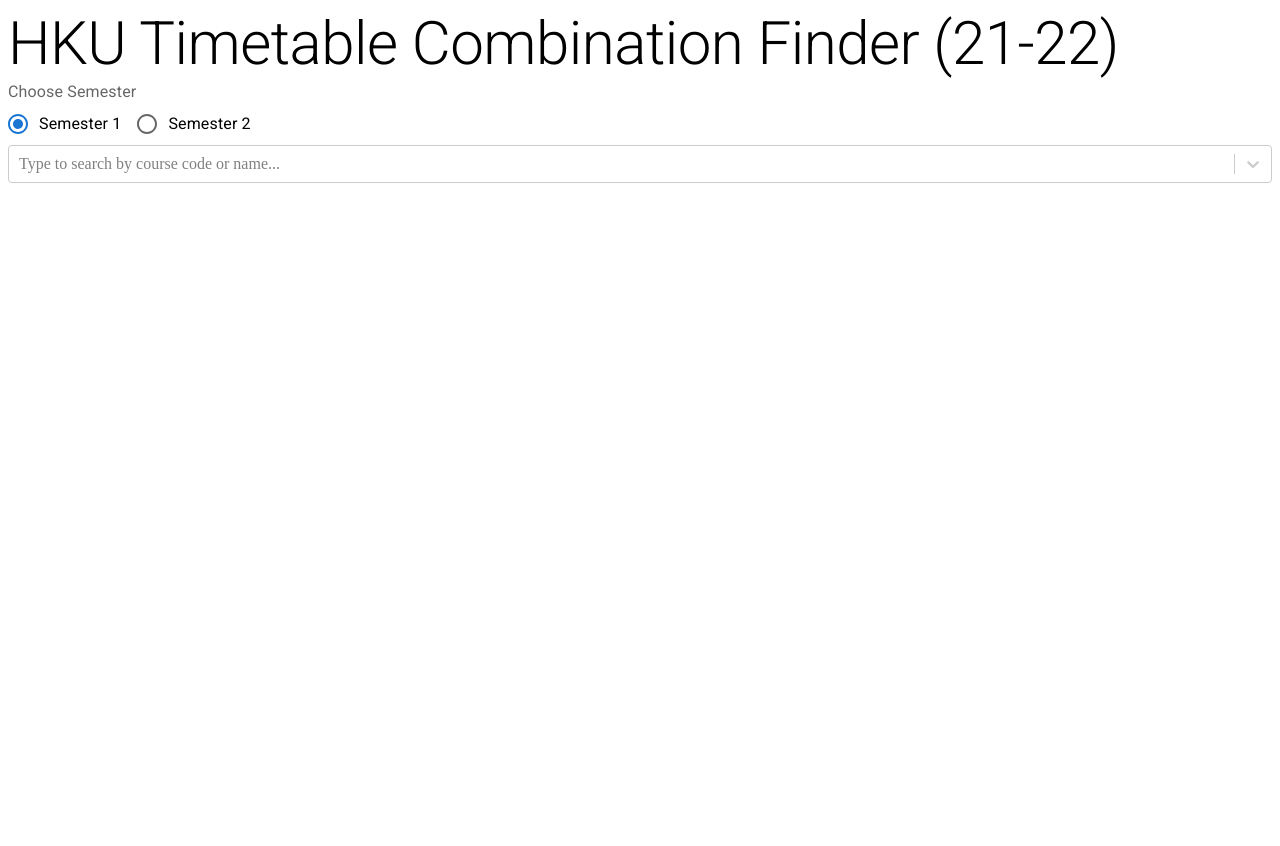
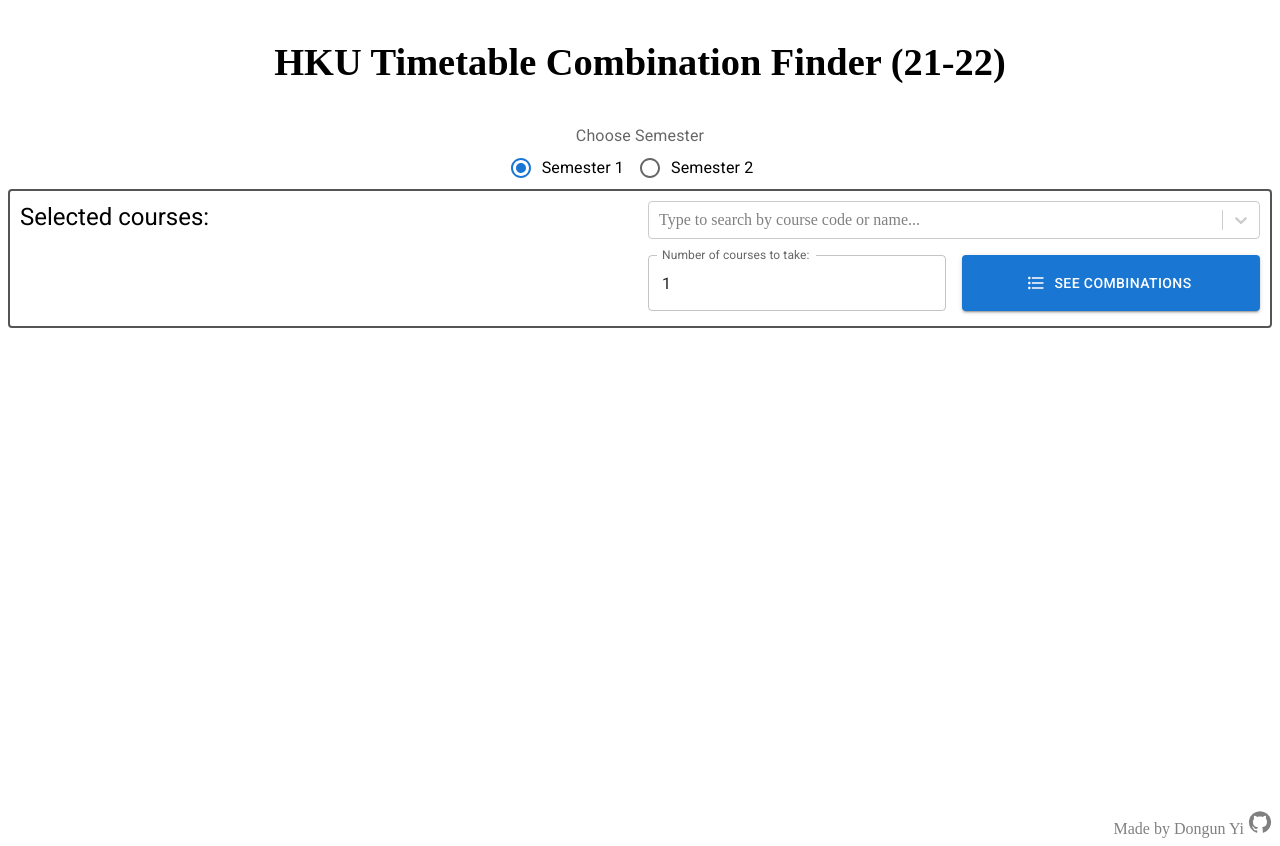
Before and after one commit to olwooz/hku-timetable-combination-finder, a React (Create React App) app: page / in a window 1280 px wide. Before the commit the page ends 800 px from the top, so only its background shows below. Built offline with nearby package versions, Linux system fonts and the light colour scheme.

Commit message:
Design update

```diff
--- a/src/components/BaseTable.js
+++ b/src/components/BaseTable.js
@@ -1,8 +1,19 @@
 import { useEffect, useState } from "react";
 
-import Course from "./Course";
+import Fab from '@mui/material/Fab';
+import { Typography } from "@mui/material";
+
+import ViewListIcon from '@mui/icons-material/ViewList';
+
+
 import "../styles/styles.scss";
-var tableElemHeight = 60;
+var tableElemHeight = 40;
+
+const fabStyle = {
+    position: 'absolute',
+    bottom: 16,
+    right: 16,
+};
 
 function calcTop(time) {
     var sh = 8;
@@ -33,9 +44,12 @@
     return res;
 }
 
-function BaseTable({courses}) {
+function BaseTable({courses, hideTable, idx}) {
     return (
+        <div>
+        <Typography variant='h5'>Combination {idx}:</Typography>
         <div className="timetable">
+
             <div className="timeline">
                 <ul>
                     <li></li>
@@ -245,6 +259,8 @@
                     </li>
                 </ul>
             </div>
+            <Fab style={fabStyle} onClick={hideTable}><ViewListIcon /></Fab>
+        </div>
         </div>
     );
 }
--- a/src/components/CombinationList.js
+++ b/src/components/CombinationList.js
@@ -18,7 +18,9 @@
 
     return(
         <div>
-        <Typography variant='h5'>Total {result.length} {result.length > 1 ? 'combinations' : 'combination'} available!</Typography>
+        {result.length > 0 ?
+            <Typography variant='h5'>Total {result.length} {result.length > 1 ? 'combinations' : 'combination'} available!</Typography>
+        : <Typography variant='h5'>No combination available :(</Typography>}
         {result.map((comb, idx) =>
             <div className='comb-list'>
             <List className={`comb-${idx}`} key={idx}>
--- a/src/components/Course.js
+++ /dev/null
@@ -1,5 +0,0 @@
-function Course(){
-
-}
-
-export default Course;
--- a/src/components/CourseSearchBar.js
+++ b/src/components/CourseSearchBar.js
@@ -11,6 +11,8 @@
             getOptionValue={(course) => course.code + course.section}
             placeholder="Type to search by course code or name..."
             onChange={handleAdd}
+            menuPortalTarget={document.body}
+            styles={{ menuPortal: base => ({ ...base, zIndex: 9999 }) }}
         />
     );
 }
--- /dev/null
+++ b/src/components/CourseSelectArea.js
@@ -0,0 +1,34 @@
+import Grid from '@mui/material/Grid';
+
+import SemesterController from "../components/SemesterController";
+import CourseSearchBar from "../components/CourseSearchBar";
+import SelectedCoursesList from "../components/SelectedCoursesList";
+import SeeCombinationsButton from "../components/SeeCombinationsButton";
+
+
+function CourseSelectArea({semester, handleSemesterChange, selectedCourses, handleDelete, inputCheck, courses, handleInputChange, handleAdd, numCourse, setNumCourse, handleMakeComb}){
+    return(
+        <div>
+        <SemesterController semester={semester} handleSemesterChange={handleSemesterChange}/>
+        <div className="course-sel-wrapper">
+        <Grid container spacing={2}>
+            <Grid item xs={12} md={6} order={{xs: 2, md: 1}}>
+                <SelectedCoursesList selectedCourses={selectedCourses} handleDelete={handleDelete} />
+            </Grid>
+            <Grid item xs={12} md={6} order={{xs: 1, md: 2}}>
+                <Grid container spacing={2} direction="column" justifyContent="space-between" alignItems="stretch">
+                    <Grid item xs={12}>
+                        <CourseSearchBar inputCheck={inputCheck} semester={semester} courses={courses} handleInputChange={handleInputChange} handleAdd={handleAdd} />
+                    </Grid>
+                    <Grid item xs={12}>
+                        <SeeCombinationsButton selectedCourses={selectedCourses} numCourse={numCourse} setNumCourse={setNumCourse} handleMakeComb={handleMakeComb}/>
+                    </Grid>
+                </Grid>
+            </Grid>
+        </Grid>
+        </div>
+        </div>
+    );
+}
+
+export default CourseSelectArea;
--- /dev/null
+++ b/src/components/Footer.js
@@ -0,0 +1,12 @@
+import GitHubIcon from '@mui/icons-material/GitHub';
+
+function Footer(){
+    return(
+        <footer className="footer" style={{color: "gray", bottom: 0}}>
+            <span>Made by Dongun Yi </span>
+            <span className="footer-icon"><GitHubIcon onClick={()=>window.open('https://github.com/dyi919/hku-timetable', '_blank')}/></span>
+        </footer>
+    );
+}
+
+export default Footer;
--- /dev/null
+++ b/src/components/Header.js
@@ -0,0 +1,26 @@
+import Typography from "@mui/material/Typography";
+import { createTheme, ThemeProvider } from '@mui/material/styles';
+
+const theme = createTheme();
+
+theme.typography.h2 = {
+  fontSize: '1.2rem',
+  '@media (min-width:600px)': {
+    fontSize: '1.5rem',
+  },
+  [theme.breakpoints.up('md')]: {
+    fontSize: '2.4rem',
+  },
+};
+
+function Header(){
+    return(
+        <div className="header-wrapper">
+            <ThemeProvider theme={theme}>
+                <Typography variant="h2">HKU Timetable Combination Finder (21-22)</Typography>
+            </ThemeProvider>
+        </div>
+    );
+}
+
+export default Header;
--- a/src/components/SeeCombinationsButton.js
+++ b/src/components/SeeCombinationsButton.js
@@ -7,8 +7,8 @@
 
 function SeeCombinationsButton({selectedCourses, numCourse, setNumCourse, handleMakeComb}){
     return(
-        <Grid container style={{width:'80%',margin:'auto'}} justifyContent="center" alignItems="stretch" spacing={2}>
-            <Grid item xs={8}>
+        <Grid container justifyContent="space-between" spacing={2}>
+            <Grid item xs={6}>
             <TextField
                 label="Number of courses to take:"
                 type="number"
@@ -27,8 +27,8 @@
                 fullWidth
             />
             </Grid>
-            <Grid alignItems="stretch" style={{ display: "flex" }} item xs={4}>
-                <Button variant="contained" onClick={handleMakeComb} startIcon={<FormatListBulletedIcon />}>See Combinations</Button>
+            <Grid style={{ display: "flex" }} item xs={6}>
+                <Button fullWidth variant="contained" onClick={handleMakeComb} startIcon={<FormatListBulletedIcon />}>See Combinations</Button>
             </Grid>
         </Grid>
     );
--- a/src/components/SelectedCoursesList.js
+++ b/src/components/SelectedCoursesList.js
@@ -5,8 +5,14 @@
 import IconButton from '@mui/material/IconButton';
 import DeleteIcon from '@mui/icons-material/Delete';
 
+import Typography from "@mui/material/Typography";
+
+
 function SelectedCoursesList({selectedCourses, handleDelete}) {
     return(
+        <div>
+        <Typography variant='h5'>Selected courses:</Typography>
+        <div className='selected-course-list'>
         <List>
             {selectedCourses.map((course,idx) =>
                 <ListItem id={course.code} key={idx}
@@ -23,6 +29,8 @@
                 </ListItem>
             )}
         </List>
+        </div>
+        </div>
     );
 }
 
--- a/src/components/SemesterController.js
+++ b/src/components/SemesterController.js
@@ -9,6 +9,7 @@
 
 function SemesterController({semester, handleSemesterChange}) {
     return (
+        <div className="semester-controller" >
         <FormControl component="fieldset">
             <FormLabel component="legend">Choose Semester</FormLabel>
             <RadioGroup row aria-label="semester" name="row-radio-buttons-group">
@@ -16,6 +17,7 @@
                 <FormControlLabel value="2" control={<Radio />} label="Semester 2" checked={semester === "2" ? true : false} onChange={() => handleSemesterChange("2")} />
             </RadioGroup>
         </FormControl>
+        </div>
     );
 }
 
--- a/src/routes/Timetable.js
+++ b/src/routes/Timetable.js
@@ -1,17 +1,14 @@
-import { useEffect, useState } from "react";
-
-import { Typography } from "@mui/material";
+import { useState } from "react";
+import Grid from '@mui/material/Grid';
 
 import "../styles/styles.scss";
 
 import courses from "../data/simplified";
+import Header from "../components/Header";
 import BaseTable from "../components/BaseTable";
-import { ClassSharp } from "@material-ui/icons";
-import SemesterController from "../components/SemesterController";
-import CourseSearchBar from "../components/CourseSearchBar";
-import SelectedCoursesList from "../components/SelectedCoursesList";
-import SeeCombinationsButton from "../components/SeeCombinationsButton";
 import CombinationList from "../components/CombinationList";
+import CourseSelectArea from "../components/CourseSelectArea";
+import Footer from "../components/Footer";
 
 // check if two courses have overlapping time
 function compareTime(c1, c2) {
@@ -93,6 +90,7 @@
 
     const [showComb, setShowComb] = useState(false);
     const [showTable, setShowTable] = useState(false);
+    const [displayIdx, setDisplayIdx] = useState("0");
 
     const reset = () => {
         setSelectedCourses([]);
@@ -160,36 +158,47 @@
         setSelectedComb(result[idx]);
         setShowTable(true);
         setShowComb(false);
+        setDisplayIdx(idx+1);
     }
 
     const hideTable = () => {
         setSelectedComb([]);
         setShowTable(false);
         setShowComb(true);
+        setDisplayIdx("0")
     }
 
     return(
         <div>
-            <Typography variant="h2">HKU Timetable Combination Finder (21-22)</Typography>
-            <SemesterController semester={semester} handleSemesterChange={handleSemesterChange}/>
-            <CourseSearchBar inputCheck={inputCheck} semester={semester} courses={courses} handleInputChange={handleInputChange} handleAdd={handleAdd} />
-            {selectedCourses.length > 0 ?
-                <SelectedCoursesList selectedCourses={selectedCourses} handleDelete={handleDelete} /> :
-            null}
-            {selectedCourses.length > 0 ?
-                <SeeCombinationsButton selectedCourses={selectedCourses} numCourse={numCourse} setNumCourse={setNumCourse} handleMakeComb={handleMakeComb}/>
-            : null}
+            <div className="content-wrapper">
+            <Header />
+            <CourseSelectArea
+                semester={semester}
+                inputCheck={inputCheck}
+                courses={courses}
+                numCourse={numCourse}
+                selectedCourses={selectedCourses}
+                handleSemesterChange={handleSemesterChange}
+                handleInputChange={handleInputChange}
+                handleAdd={handleAdd}
+                handleDelete={handleDelete}
+                setNumCourse={setNumCourse}
+                handleMakeComb={handleMakeComb}
+            />
             {showComb ?
                 <CombinationList result={result} displayTable={displayTable}/>
             : null}
             {showTable ?
             <div>
-                <button onClick={hideTable}>Choose another combination</button>
                 <BaseTable
                     courses={selectedComb}
+                    hideTable={hideTable}
+                    idx={displayIdx}
                 />
             </div>
             : null}
+            </div>
+            <Footer />
         </div>
     );
 }
--- a/src/styles/styles.scss
+++ b/src/styles/styles.scss
@@ -1,18 +1,20 @@
-$timetable-elem-height: 60px;
+$timetable-elem-height: 40px;
 $border: 2px solid #555;
-$color1: #ae7b7b;
-$color2: #8ba782;
-$color3: #6d6f76;
-$color4: #6a7dc1;
+$thin-border: 1px solid #ddd;
+$color1: #6a7dc1;
+$color2: #6d6f76;
+$color3: #ae7b7b;
+$color4: #8ba782;
 $color5: #695353;
 $font-color: #fff;
+$small: 600px;
+$medium: 1000px;
 
 html, body {
     box-sizing: border-box;
 }
-
-.comb:hover {
-    background-color: #666666;
+.content-wrapper {
+    min-height: calc(100vh - 30px);
 }
 
 .comb-list {
@@ -40,7 +42,32 @@
     padding: 0;
 }
 
+.header-wrapper {
+    text-align: center;
+    margin: 40px 0;
+}
+
+.course-sel-wrapper {
+    border: $border;
+    border-radius: 4px;
+    padding: 10px;
+    margin-bottom: 40px;
+    .selected-course-list {
+        ul, li {
+            padding: 0;
+        }
+    }
+}
+
+.semester-controller {
+    text-align: center;
+    margin: auto;
+}
+
 .timetable {
+    border: $border;
+    border-radius: 4px;
+    position: relative;
     text-align: center;
     display: grid;
     grid-template-columns: 1fr 7fr;
@@ -57,6 +84,9 @@
             border-right: $border;
             border-collapse: collapse;
         }
+        li:nth-child(odd) span {
+            visibility: hidden;
+        }
     }
     .courses {
         .courses-wrapper {
@@ -65,6 +95,8 @@
             height: 100%;
             .courses-group {
                 height: 100%;
+                border-right: $thin-border;
+                border-collapse: collapse;
                 .top-info {
                     border-bottom: $border;
                 }
@@ -75,9 +107,15 @@
                         width: 100%;
                         position: absolute;
                         color: $font-color;
+                        display: flex;
                         .coursetext {
+                            flex-grow: 1;
                             height: 100%;
                             display: inline-block;
+                            font-weight: bold;
+                            @media screen and (max-width: $medium){
+                                font-size: 0.8rem;
+                            }
                         }
                     }
                 }
@@ -100,3 +138,11 @@
         }
     }
 }
+
+.footer {
+    text-align: right;
+    .footer-icon:hover {
+        cursor: pointer;
+        color: #000;
+    }
+}
```
